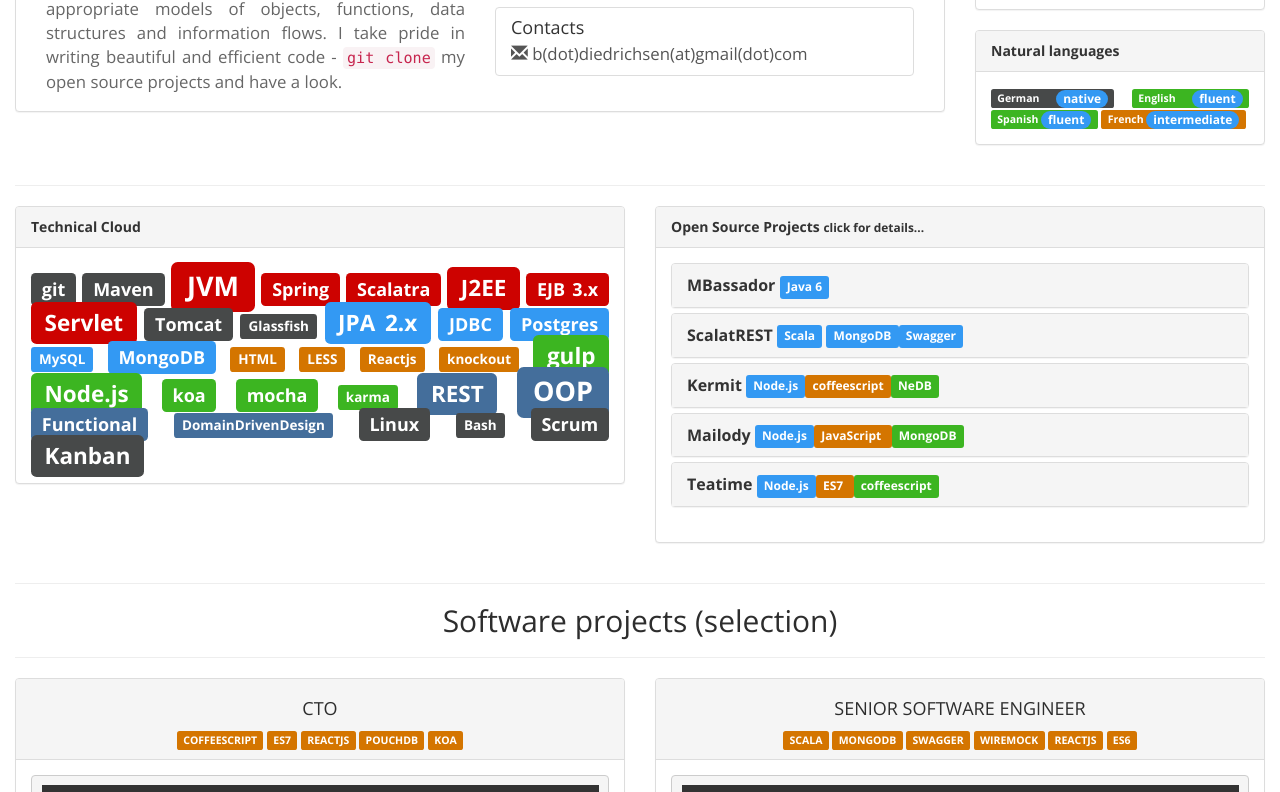
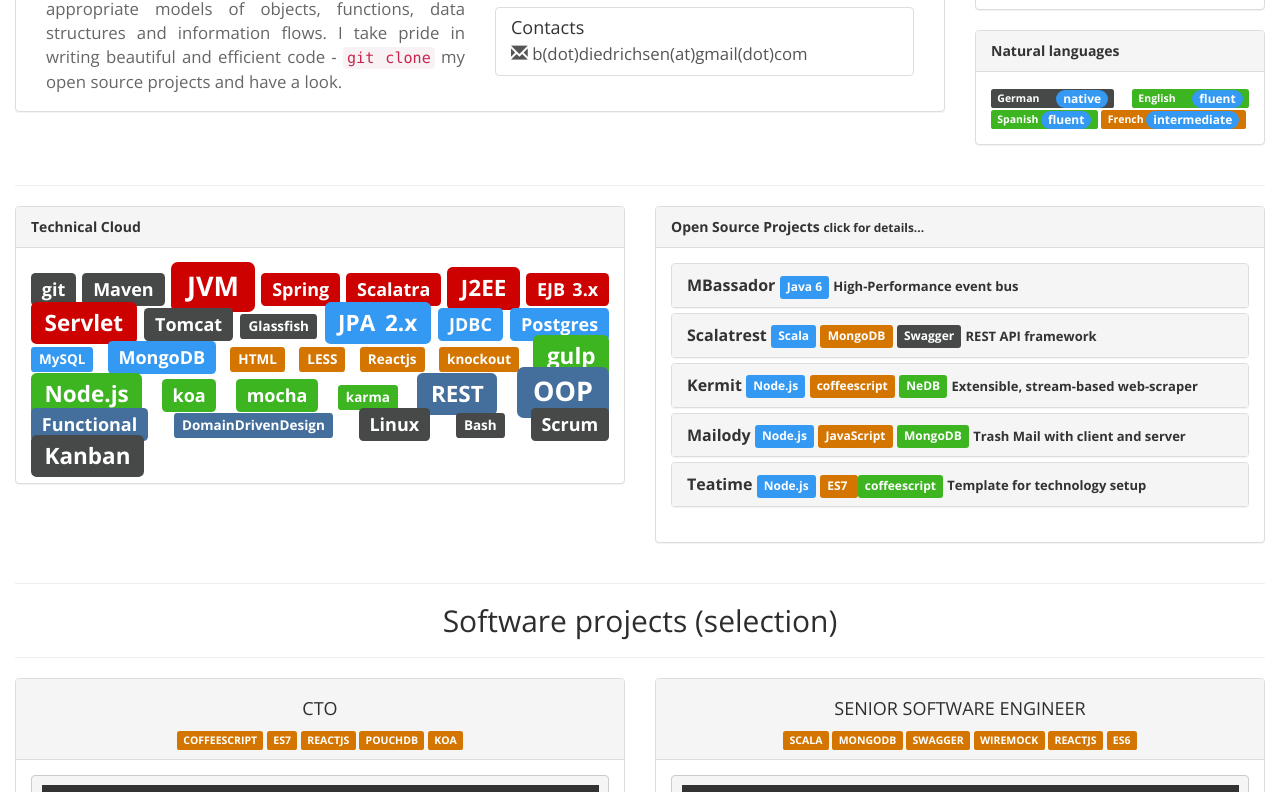
Before and after one commit to bennidi/resume, a website: page html/index.html in a window 1280 px wide. Shown: the part 611-1403 px from the top of the page. Drawn offline with nearby package versions, Linux system fonts and the light colour scheme.

Commit message:
Design improvements

```diff
--- a/html/index.html
+++ b/html/index.html
@@ -38,7 +38,7 @@
                             <div class="col-md-6">
                                 The design and construction of software systems - be it small libraries, frameworks or mid-size software
                                 landscapes - is my job and one of my greatest passions.
-                                This includes many aspects of the software lifecycle: planning and design, data and domain modeling, prototyping, deployment, production and maintenance.
+                                This includes most aspects of the software lifecycle: planning and design, data and domain modeling, prototyping, deployment and production. DevOps is an ongoing learning field...
                                 <h5 class="text-center">Polyglot</h5>
                                 I write code in various languages using combinations of object oriented and functional paradigm.
                                 @home on the JVM [Java, Scala, Groovy] I recently became an enthusiastic user of the JavaScript ecosystem
@@ -189,7 +189,9 @@
                         <div class="panel panel-default">
                             <div class="panel-heading"  data-toggle="collapse" data-parent="#accordion" href="#mbassador">
                                 <div class="panel-title">
-                                    MBassador <div class="label label-info">Java 6</div>
+                                    MBassador
+                                    <div class="label label-info">Java 6</div>
+                                    <span style="font-size:small">High-Performance event bus</span>
                                 </div>
                             </div>
                             <div id="mbassador" class="panel-collapse collapse">
@@ -202,23 +204,31 @@
                         <div class="panel panel-default">
                             <div class="panel-heading"  data-toggle="collapse" data-parent="#accordion" href="#scalatrest">
                                 <div class="panel-title">
-                                    ScalatREST <div class="label label-info">Scala</div>
-                                    <div class="label label-info">MongoDB</div><div class="label label-info">Swagger</div>
+                                    Scalatrest
+                                    <div class="label label-info">Scala</div>
+                                    <div class="label label-warning">MongoDB</div>
+                                    <div class="label label-default">Swagger</div>
+                                    <span style="font-size:small">REST API framework</span>
                                 </div>
                             </div>
                             <div id="scalatrest" class="panel-collapse collapse">
                                 <div class="panel-body">
-                                    <a href="https://www.github.com/bennidi/scalatrest" target="_blank">ScalatRest</a>
-                                    is a complete technology stack for building full-featured, performant REST resources. It is
+                                    <a href="https://www.github.com/bennidi/scalatrest" target="_blank">Scalatrest</a>
+                                    is a complete technology stack for building full-featured, fast REST resources. It is
                                     optimized for quick prototyping starting from a domain model but capable of producing production
-                                    ready, solid (integration tested) REST resources.
+                                    ready, solid (integration tested) REST resources with search endpoints, access restriction and
+                                    API documentation.
                                 </div>
                             </div>
                         </div>
                         <div class="panel panel-default">
                             <div class="panel-heading" data-toggle="collapse" data-parent="#accordion" href="#kermit">
                                 <div class="panel-title">
-                                    Kermit <div class="label label-info">Node.js</div><div class="label label-warning">coffeescript</div><div class="label label-success">NeDB</div>
+                                    Kermit
+                                    <div class="label label-info">Node.js</div>
+                                    <div class="label label-warning">coffeescript</div>
+                                    <div class="label label-success">NeDB</div>
+                                    <span style="font-size:small">Extensible, stream-based web-scraper</span>
                                 </div>
                             </div>
                             <div id="kermit" class="panel-collapse collapse">
@@ -233,7 +243,11 @@
                         <div class="panel panel-default">
                             <div class="panel-heading"  data-toggle="collapse" data-parent="#accordion" href="#mailody">
                                     <div class="panel-title">
-                                        Mailody <div class="label label-info">Node.js</div><div class="label label-warning">JavaScript </div><div class="label label-success">MongoDB</div>
+                                        Mailody
+                                        <div class="label label-info">Node.js</div>
+                                        <div class="label label-warning">JavaScript</div>
+                                        <div class="label label-success">MongoDB</div>
+                                        <span style="font-size:small">Trash Mail with client and server</span>
                                     </div>
                             </div>
                             <div id="mailody" class="panel-collapse collapse">
@@ -247,7 +261,11 @@
                         <div class="panel panel-default">
                             <div class="panel-heading"  data-toggle="collapse" data-parent="#accordion" href="#teatime">
                                 <div class="panel-title">
-                                    Teatime <div class="label label-info">Node.js</div><div class="label label-warning">ES7 </div><div class="label label-success">coffeescript</div>
+                                    Teatime
+                                    <div class="label label-info">Node.js</div>
+                                    <div class="label label-warning">ES7 </div>
+                                    <div class="label label-success">coffeescript</div>
+                                    <span style="font-size:small">Template for technology setup</span>
                                 </div>
                             </div>
                             <div id="teatime" class="panel-collapse collapse">
```
Also changed, not shown: 2 other files.
